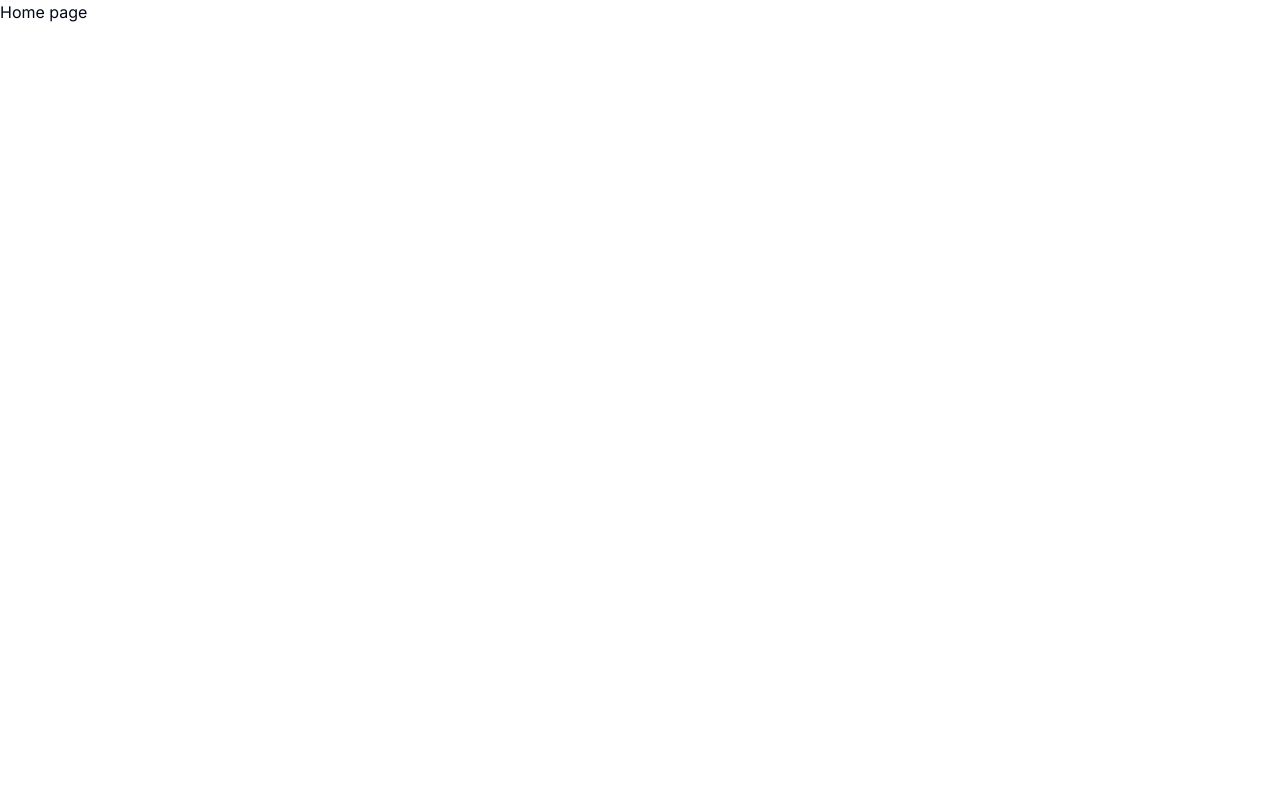
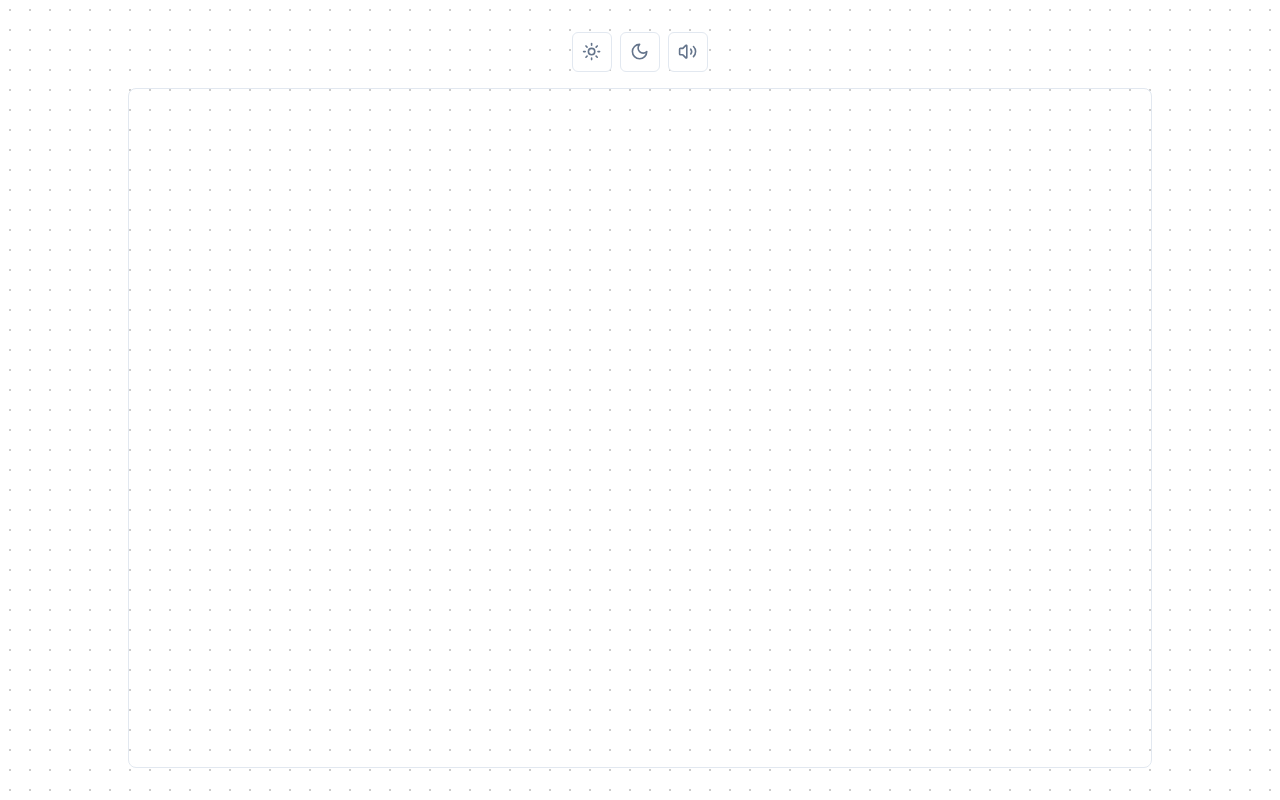
Before and after one commit to Pranjal360Agarwal/blitz-chat, a Next.js app: page / in a window 1280 px wide. Built offline with nearby package versions, Linux system fonts and the light colour scheme.

Commit message:
Design the Preference tab

```diff
--- a/src/app/page.tsx
+++ b/src/app/page.tsx
@@ -1,9 +1,23 @@
+import PreferencesTab from "@/components/PreferencesTab";
 import Image from "next/image";
 
-export default function Home() {
-  return (
-    <main>
-      Home page
-    </main>
-  );
+export default async function Home() {
+
+
+	return (
+		<main className='flex h-screen flex-col items-center justify-center p-4 md:px-24 py-32 gap-4'>
+			<PreferencesTab />
+
+			{/* dotted bg */}
+			<div
+				className='absolute top-0 z-[-2] h-screen w-screen dark:bg-[#000000] dark:bg-[radial-gradient(#ffffff33_1px,#00091d_1px)]
+				dark:bg-[size:20px_20px] bg-[#ffffff] bg-[radial-gradient(#00000033_1px,#ffffff_1px)] bg-[size:20px_20px]'
+				aria-hidden='true'
+			/>
+
+			<div className='z-10 border rounded-lg max-w-5xl w-full min-h-[85vh] text-sm lg:flex'>
+
+			</div>
+		</main>
+	);
 }
--- /dev/null
+++ b/src/components/PreferencesTab.tsx
@@ -0,0 +1,36 @@
+import { MoonIcon, SunIcon, Volume2, VolumeX } from "lucide-react";
+import { Button } from "./ui/button";
+
+
+const PreferencesTab = () => {
+
+
+	return (
+		<div className='flex flex-wrap gap-2 px-1 md:px-2'>
+			<Button
+				variant={"outline"}
+				size={"icon"}
+
+			>
+				<SunIcon className='size-[1.2rem] text-muted-foreground' />
+			</Button>
+			<Button
+				variant={"outline"}
+				size={"icon"}
+
+			>
+				<MoonIcon className='size-[1.2rem] text-muted-foreground' />
+			</Button>
+			<Button
+				variant={"outline"}
+				size={"icon"}
+
+			>
+
+					<Volume2 className='size-[1.2rem] text-muted-foreground' />
+
+			</Button>
+		</div>
+	);
+};
+export default PreferencesTab;
```
